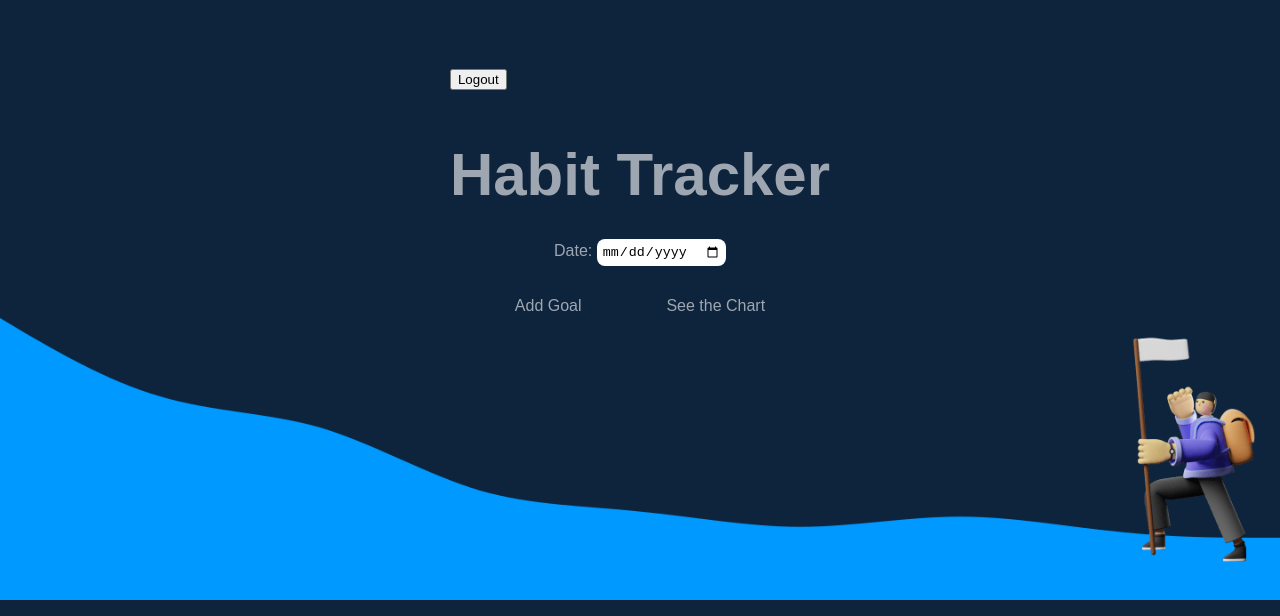
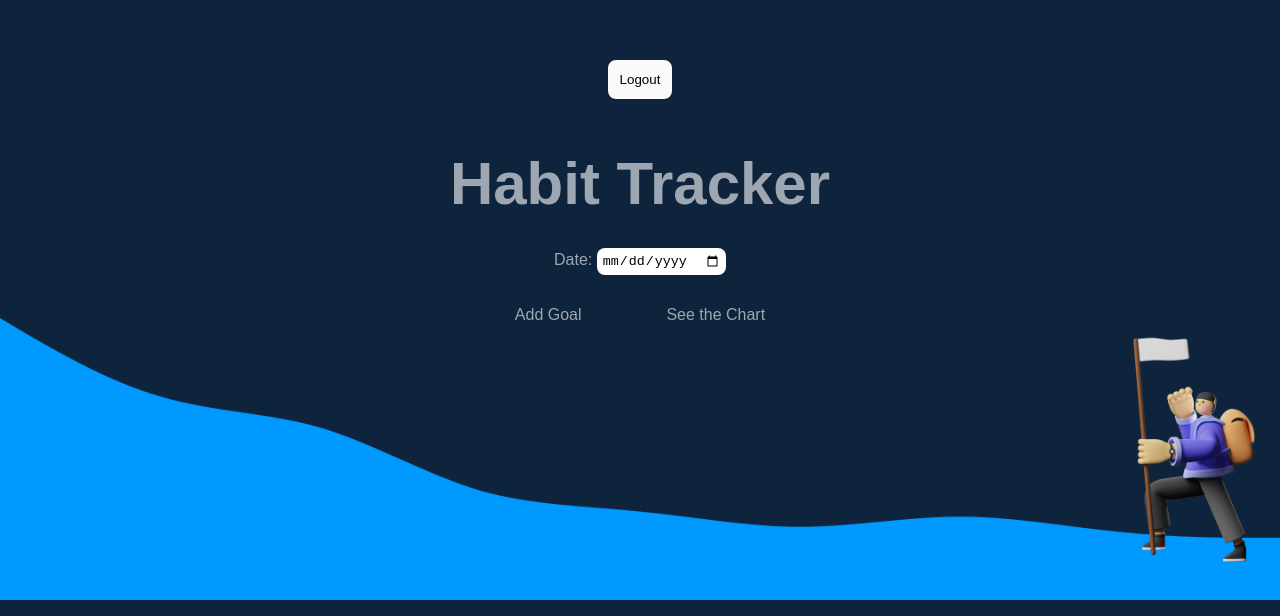
Before and after one commit to ItaloCanturil/Vue-Habit, a Vue app: page / in a window 1280 px wide. Shown: the part 200-816 px from the top of the page. Built offline with nearby package versions, Linux system fonts and the light colour scheme; the HTML template or start-up script is replaced by a standard one.

Commit message:
Feat: Button logout UI

```diff
--- a/src/components/HabitTracker.vue
+++ b/src/components/HabitTracker.vue
@@ -1,9 +1,14 @@
 <template>
   <section class="habit-tracker">
     <header>
-      <button @click="logout()">Logout</button>
-      <h1 class="title">{{ title }}</h1>
+      <button @click="logout()"
+              class="btn-logout"
+      >
+      Logout
+      </button>
     </header>
+
+    <h1 class="title">{{ title }}</h1>
 
     <div class="date">
       <label for="date__data">Date: </label>
@@ -93,4 +98,17 @@ export default {
   max-width: 100%;
   z-index: -999;
 }
+
+.btn-logout {
+  background: #fafafa;
+  border-radius: 8px;
+  border: 2px solid #fafafa;
+  cursor: pointer;
+  padding: 10px;
+}
+
+.btn-logout:hover {
+  border-top-color: #bbb;
+  border-width: 4px 2px 0;
+}
 </style>
--- a/src/views/Login.vue
+++ b/src/views/Login.vue
@@ -41,7 +41,8 @@ export default {
           email: this.email,
           password: this.password
         })
-        localStorage.setItem('token', response.data.auth.token)
+        const token = response.data.auth.token
+        localStorage.setItem('token', token)
         this.$router.push('/profile')
       } catch (error) {
         if (error.response) {
```
